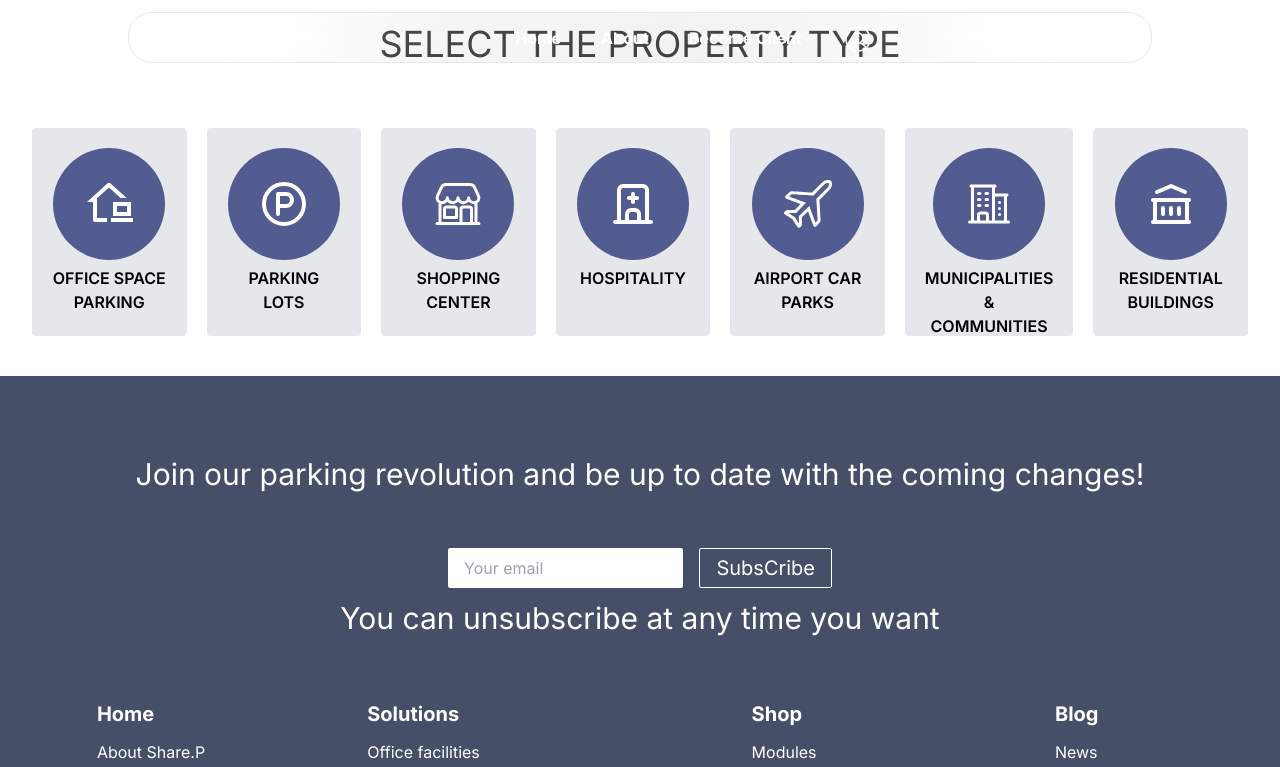
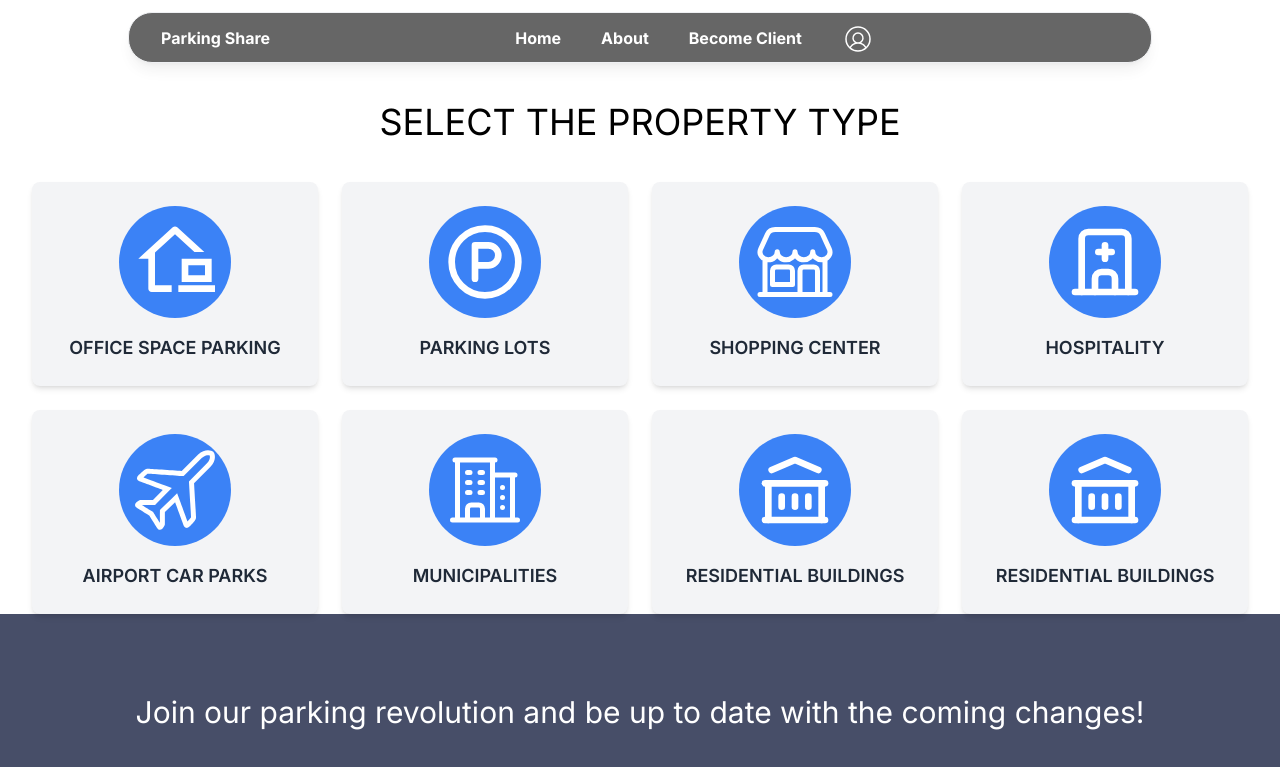
Before and after one commit to jihad-hossain1/parking-share, a Next.js app: page /propertyType in a window 1280 px wide. Shown: the top 767 px of the page. Built offline with nearby package versions, Linux system fonts and the light colour scheme; no server answers.

Commit message:
changes in propertye type cards section

```diff
--- a/src/app/page.js
+++ b/src/app/page.js
@@ -13,11 +13,11 @@ const HomePage = () => {
                   <Banner />
                   <Slogan />
                   <PropertyType />
-                  <Sponsors />
-                  <Testemonial />
                   <AllDivisions />
                   <OurTeam />
-                  <ContactUs />
+                  <Testemonial />
+                  <Sponsors />
+                  {/* <ContactUs /> */}
             </>);
 };
 
--- a/src/app/propertyType/page.jsx
+++ b/src/app/propertyType/page.jsx
@@ -7,35 +7,28 @@ import { SlPlane } from "react-icons/sl";
 import { HiOutlineBuildingOffice2 } from "react-icons/hi2";
 import { TbBuildingBank } from "react-icons/tb";
 
-
 const propertyData = [
-    { parkingAria: "OFFICE SPACE PARKING", icon: <RiHomeOfficeLine /> },
-    { parkingAria: "PARKING LOTS", icon: <LuParkingCircle /> },
-    { parkingAria: "SHOPPING CENTER", icon: <IoStorefrontOutline /> },
-    {
-        parkingAria: "HOSPITALITY", icon: <TbBuildingHospital />
-    },
-    {
-        parkingAria: "AIRPORT CAR PARKS", icon: <SlPlane />
-    },
-    {
-        parkingAria: "MUNICIPALITIES & COMMUNITIES", icon: <HiOutlineBuildingOffice2 />
-    },
-    {
-        parkingAria: "RESIDENTIAL BUILDINGS", icon: <TbBuildingBank />
-    }
-]
+    { parkingAria: "OFFICE SPACE PARKING", icon: <RiHomeOfficeLine size={80} /> },
+    { parkingAria: "PARKING LOTS", icon: <LuParkingCircle size={80} /> },
+    { parkingAria: "SHOPPING CENTER", icon: <IoStorefrontOutline size={80} /> },
+    { parkingAria: "HOSPITALITY", icon: <TbBuildingHospital size={80} /> },
+    { parkingAria: "AIRPORT CAR PARKS", icon: <SlPlane size={80} /> },
+    { parkingAria: "MUNICIPALITIES ", icon: <HiOutlineBuildingOffice2 size={80} /> },
+    { parkingAria: "RESIDENTIAL BUILDINGS", icon: <TbBuildingBank size={80} /> },
+    { parkingAria: "RESIDENTIAL BUILDINGS", icon: <TbBuildingBank size={80} /> }
+];
 
 const PropertyType = () => {
     return (
         <>
-            <h1 className='text-4xl text-center my-6'>SELECT THE PROPERTY TYPE</h1>
-            <div className='container mx-auto flex flex-col lg:flex-row justify-around items-center gap-5'>
+            <h1 className='text-4xl text-center mt-[8%] mb-10'>SELECT THE PROPERTY TYPE</h1>
+            <div className='container mx-auto grid grid-cols-1 sm:grid-cols-2 md:grid-cols-3 lg:grid-cols-4  gap-6'>
                 {propertyData.map((property, index) => (
-                    <div key={index} className='cursor-pointer group flex flex-col text-center items-center h-52 w-52 my-10 rounded hover:bg-[#9290C3] bg-gray-200 transition-all duration-500 ease-in-out cursor-pointer group p-5 '>
-                        <span className='text-5xl bg-[#535C91] group-hover:bg-white rounded-full p-8  flex items-center text-white group-hover:text-black h-3/4'>{property?.icon}</span>
-                        <span className='mt-1.5 font-semibold h-full'>{property?.parkingAria}</span>
-                    </div>))}
+                    <div key={index} className='group cursor-pointer flex flex-col items-center p-6 bg-gray-100 rounded-lg shadow-md transition duration-300 ease-in-out transform hover:scale-105 hover:bg-gray-200'>
+                        <span className='text-4xl bg-blue-500 text-white rounded-full p-4 mb-4 group-hover:bg-white group-hover:text-blue-500'>{property?.icon}</span>
+                        <span className='font-semibold text-lg text-gray-800 group-hover:text-blue-500'>{property?.parkingAria}</span>
+                    </div>
+                ))}
             </div>
         </>
     );
--- a/src/app/slogan/page.jsx
+++ b/src/app/slogan/page.jsx
@@ -11,10 +11,10 @@ const sloganData = [
 ]
 const Slogan = () => {
     return (
-        <div className='container mx-auto mt-64 flex flex-col lg:flex-row gap-5'>
+        <div className='container mx-auto my-10 flex flex-col lg:flex-row gap-5'>
             {sloganData.map((data, index) => (
-                <div key={index} className='flex justify-center px-2 items-center gap-5 h-48 w-full rounded hover:bg-[#9290C3] bg-gray-200 transition-all duration-500 ease-in-out cursor-pointer group'>
-                    <div className='text-5xl group-hover:text-white'>{data?.icon}</div>
+                <div key={index} className='flex justify-center px-2 items-center gap-5 h-48 w-full rounded hover:bg-[#40A2D8] shadow-lg transition-all duration-500 ease-in-out cursor-pointer group'>
+                    <div className='text-5xl group-hover:text-white mx-5'>{data?.icon}</div>
                     <div className='flex flex-col group-hover:text-white'>
                         <span className='text-2xl font-bold '>{data?.title}</span>
                         <span>{data?.description}</span>
--- a/src/components/Footer/Footer.jsx
+++ b/src/components/Footer/Footer.jsx
@@ -5,7 +5,7 @@ export default function Footer() {
   return (
     <div className="w-full bg-[#474E68] text-white">
       <div className="max-w-screen-xl mx-auto text-center">
-        <p className="text-3xl pt-20">
+        <p className="text-3xl pt-20 lg:w-full md:w-full w-[90%] mx-auto">
           Join our parking revolution and be up to date with the coming changes!
         </p>
         <div className="lg:flex md:flex lg:mx-auto md:mx-auto w-full lg:w-[30%] md:w-[30%] h-10 mt-14">
@@ -20,7 +20,7 @@ export default function Footer() {
             SubsCribe
           </button>
         </div>
-        <p className="lg:text-3xl md:text-3xl text-3xl mt-20 md:mt-3 lg:mt3  mx-auto">You can unsubscribe at any time you want</p>
+        <p className="lg:text-3xl md:text-3xl text-3xl mt-20 md:mt-3 lg:mt3  md:w-full w-[90%] mx-auto">You can unsubscribe at any time you want</p>
         <div className="grid grid-cols-2 md:grid-cols-4 lg:grid-cols-4 pt-16 md:pt-16 lg:pt-16 gap-6">
           <div className="text-left mx-auto">
             <h1 className="text-xl font-bold">Home</h1>
--- a/src/components/navbar/MobileNav/MobileNav.jsx
+++ b/src/components/navbar/MobileNav/MobileNav.jsx
@@ -34,7 +34,7 @@ const MobileNav = () => {
 
       </div>
       <ul
-        className={`md:flex md:items-center gap-10 md:pb-0 pb-12 absolute md:static  md:z-auto z-[-1] top-9 left-0 w-full md:w-auto md:pl-0 pl-9 transition-all duration-500 ease-in-out ${openNav ? "top-2 opacity-100 bg-white lg:bg-none w-full h-auto rounded mx-auto" : "top-[-5px] md:opacity-100 opacity-0"
+        className={`md:flex md:items-center gap-10 md:pb-0 pb-12 absolute md:static  md:z-auto z-[-1] top-9 left-0 w-full md:w-auto md:pl-0 pl-9 transition-all duration-500 ease-in-out ${openNav ? "top-2 opacity-100 lg:bg-none w-full h-auto rounded mx-auto" : "top-[-5px] md:opacity-100 opacity-0"
           }`}
       >
         {navList.map((menu, index) => (
--- a/src/components/navbar/Navbar.jsx
+++ b/src/components/navbar/Navbar.jsx
@@ -4,7 +4,7 @@ const Navbar = () => {
   return (
     <>
       <main className="container mx-auto sticky top-3 z-10 px-2 flex justify-center ">
-        <div className="grid grid-flow-col justify-stretch items-center absolute  font-bold backdrop-blur-3xl bg-gray/30 border rounded-3xl md:py-0 lg:py-[0.1em] px-[2em] w-[80%]">
+        <div className="grid grid-flow-col justify-stretch items-center absolute  font-bold bg-black opacity-60 shadow-lg bg-gray/30 border rounded-3xl md:py-0 lg:py-[0.1em] px-[2em] w-[80%]">
           <h1 className="text-white">Parking Share</h1>
           <MobileNav />
         </div>
--- a/src/components/navbar/account/UserAccount.jsx
+++ b/src/components/navbar/account/UserAccount.jsx
@@ -24,21 +24,21 @@ const UserAccount = () => {
             {status === "authenticated" ? (
               <>
                 <DropdownMenuItem>
-                  <Link href={"/dashboard"}>Dashboard</Link>
+                  <Link className="text-white" href={"/dashboard"}>Dashboard</Link>
                 </DropdownMenuItem>
 
                 <DropdownMenuItem>Profile</DropdownMenuItem>
                 <DropdownMenuItem onClick={() => signOut()}>
-                  Logout
+                 <p className="text-white"> Logout</p>
                 </DropdownMenuItem>
               </>
             ) : (
               <>
                 <DropdownMenuItem>
-                  <a href="/login">Login</a>
+                  <a className="text-white" href="/login">Login</a>
                 </DropdownMenuItem>
                 <DropdownMenuItem>
-                  <a href="/login/register">Register</a>
+                  <a className="text-white"  href="/login/register">Register</a>
                 </DropdownMenuItem>
               </>
             )}
```
Also changed, not shown: src/app/divisions/AllDivisions.jsx (+4 -3 lines), src/app/divisions/[name]/page.js (+10 -11 lines), src/app/divisions/divisions.css (+47 -0 lines).
